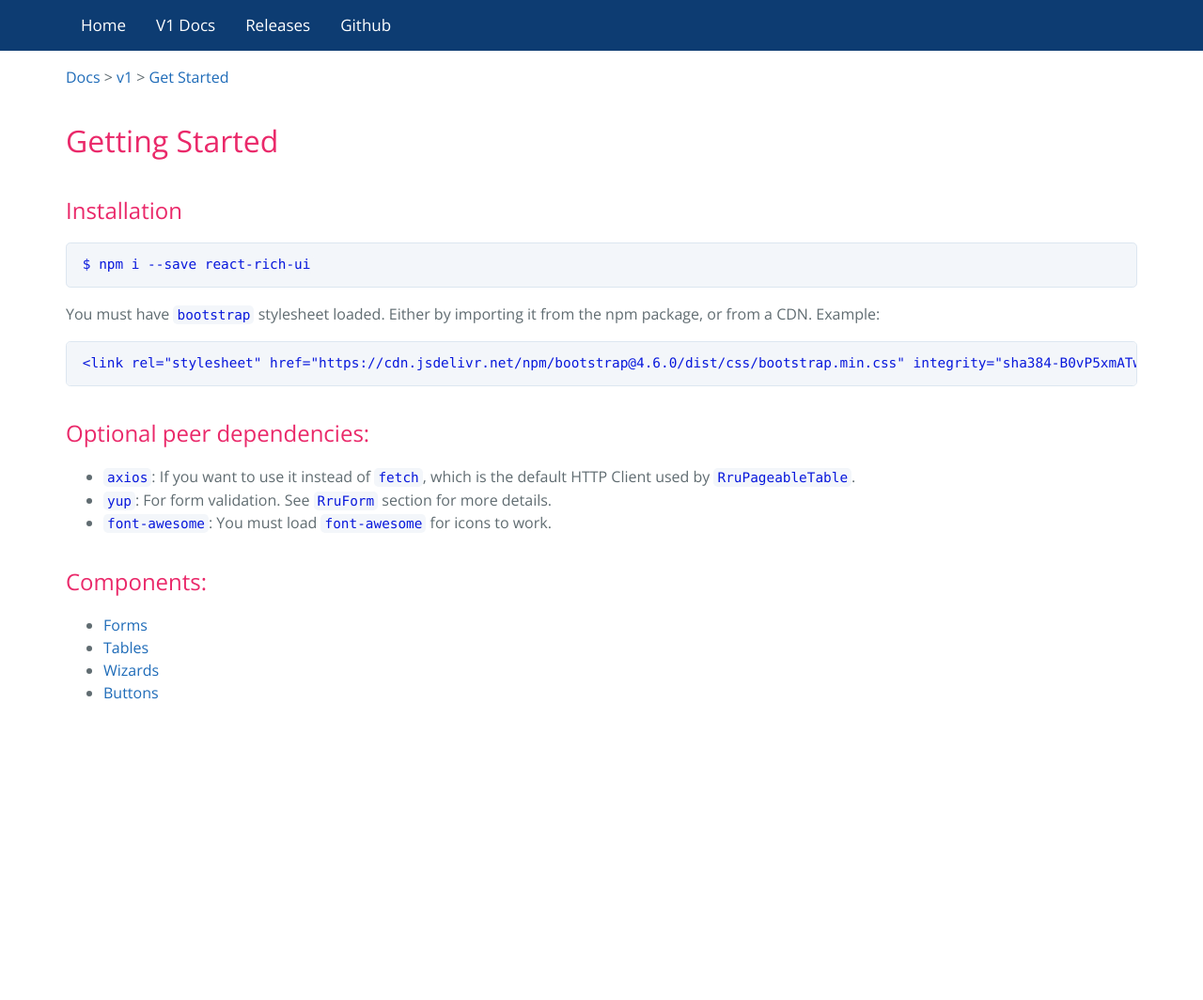
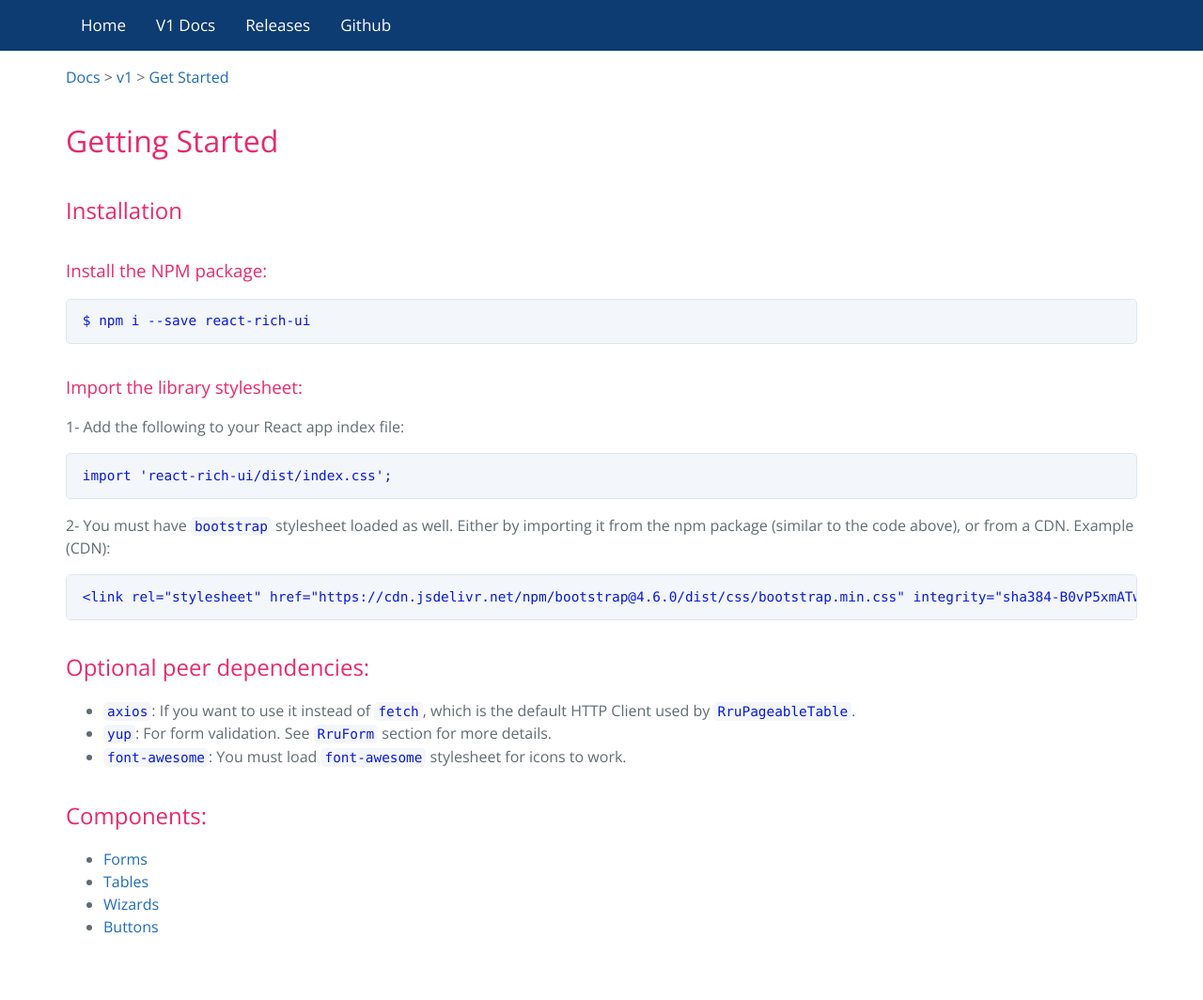
Before and after one commit to coder966/react-rich-ui, a Jekyll site: the page built from docs/v1/get-started.md, in a window 1280 px wide. Shown: the whole page at 94% size. Built offline with Jekyll 4.4.1, drawn with Linux system fonts in a browser that asks for light colours; our own code applies the rules of GitHub Pages for plain Markdown files; before the commit the page ends 900 px from its top, so only the background shows below that.

Commit message:
update docs about the new reqirement of explicitly loading the stylesheet

````diff
--- a/docs/v1/get-started.md
+++ b/docs/v1/get-started.md
@@ -5,11 +5,18 @@
 
 ## Installation
 
+### Install the NPM package:
 ```bash
 $ npm i --save react-rich-ui
 ```
 
-You must have `bootstrap` stylesheet loaded. Either by importing it from the npm package, or from a CDN. Example:
+### Import the library stylesheet:
+1- Add the following to your React app index file:
+```js
+import 'react-rich-ui/dist/index.css';
+```
+
+2- You must have `bootstrap` stylesheet loaded as well. Either by importing it from the npm package (similar to the code above), or from a CDN. Example (CDN):
 ```html
 <link rel="stylesheet" href="https://cdn.jsdelivr.net/npm/bootstrap@4.6.0/dist/css/bootstrap.min.css" integrity="sha384-B0vP5xmATw1+K9KRQjQERJvTumQW0nPEzvF6L/Z6nronJ3oUOFUFpCjEUQouq2+l" crossorigin="anonymous">
 ```
@@ -17,7 +24,7 @@ You must have `bootstrap` stylesheet loaded. Either by importing it from the npm
 ## Optional peer dependencies:
 - `axios`: If you want to use it instead of `fetch`, which is the default HTTP Client used by `RruPageableTable`.
 - `yup`: For form validation. See `RruForm` section for more details.
-- `font-awesome`: You must load `font-awesome` for icons to work.
+- `font-awesome`: You must load `font-awesome` stylesheet for icons to work.
 
 ## Components:
 - [Forms](/docs/v1/components/RruForm)
````
Also changed, not shown: CHANGELOG.md.
